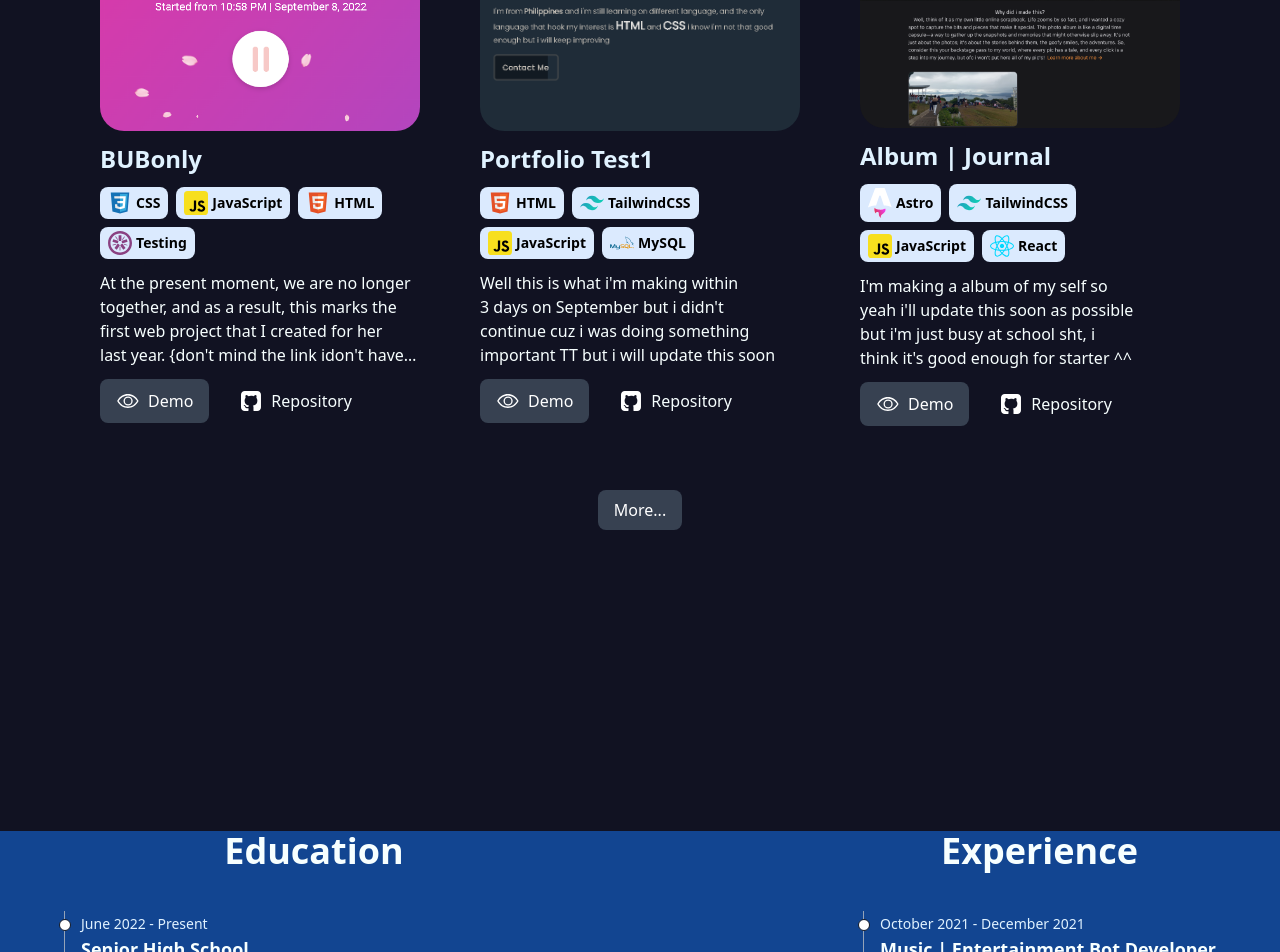
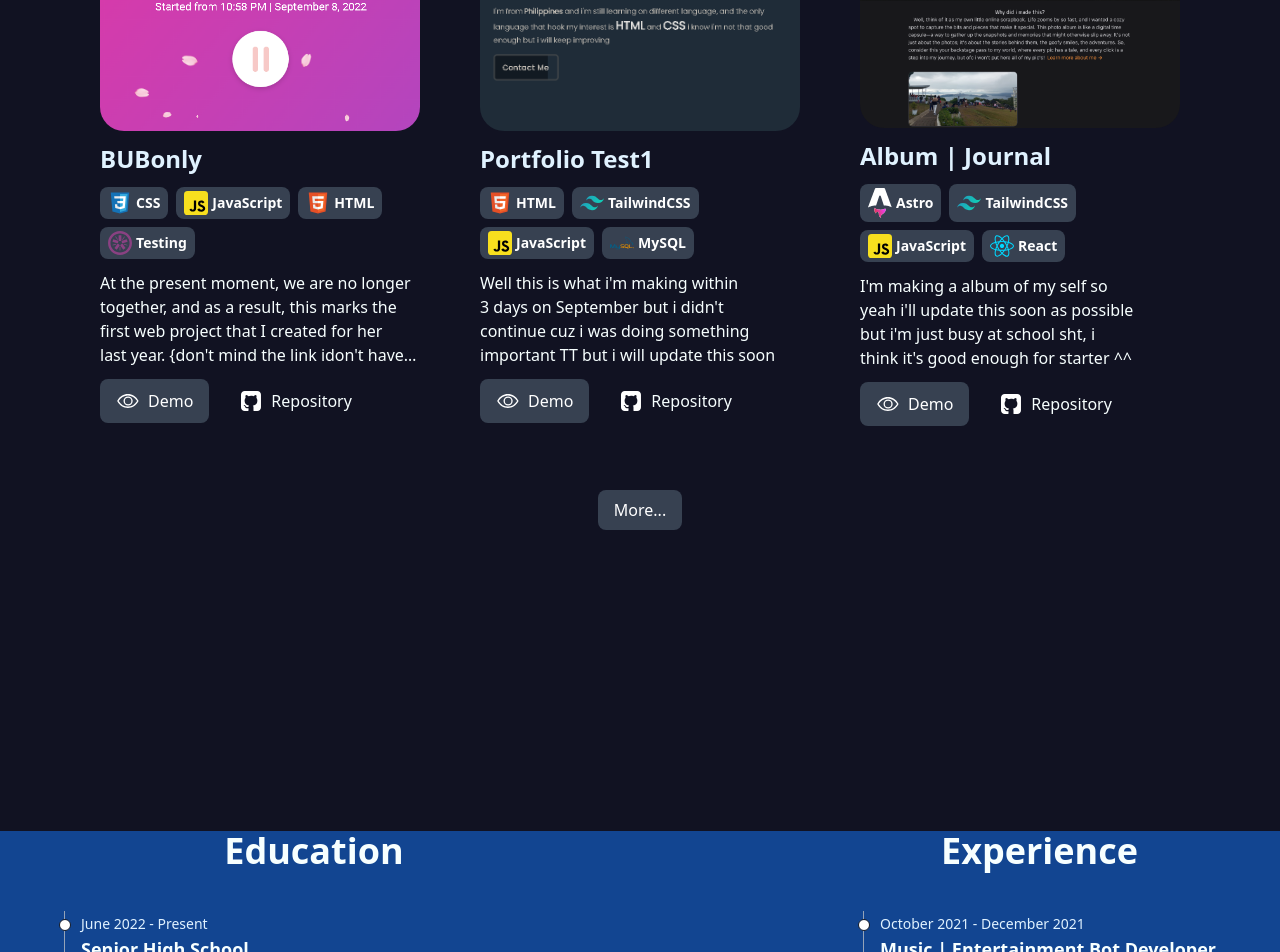
Before and after one commit to Scorpyyy/School-Project, an Angular app: page / in a window 1280 px wide. Shown: the part 860-1812 px from the top of the page. Built offline with nearby package versions, Linux system fonts and the light colour scheme.

Commit message:
just new color and alignment

```diff
--- a/src/app/portfolio/components/project-card/project-card.component.html
+++ b/src/app/portfolio/components/project-card/project-card.component.html
@@ -21,7 +21,7 @@
   <ul class="flex flex-wrap gap-2">
     <li
       *ngFor="let technology of project.technologies"
-      class="flex items-center gap-1 px-2 py-1 text-sm font-semibold text-black bg-blue-100 rounded-lg"
+      class="flex items-center gap-1 px-2 py-1 text-sm font-semibold text-white bg-gray-700 rounded-lg"
     >
       <img
         alt="{{ technology }} icon"
--- a/src/styles.css
+++ b/src/styles.css
@@ -6,3 +6,7 @@
 .text-balance {
   text-wrap: balance;
 }
+
+.bg-custom-color {
+  background-color: #222527;
+}
```
